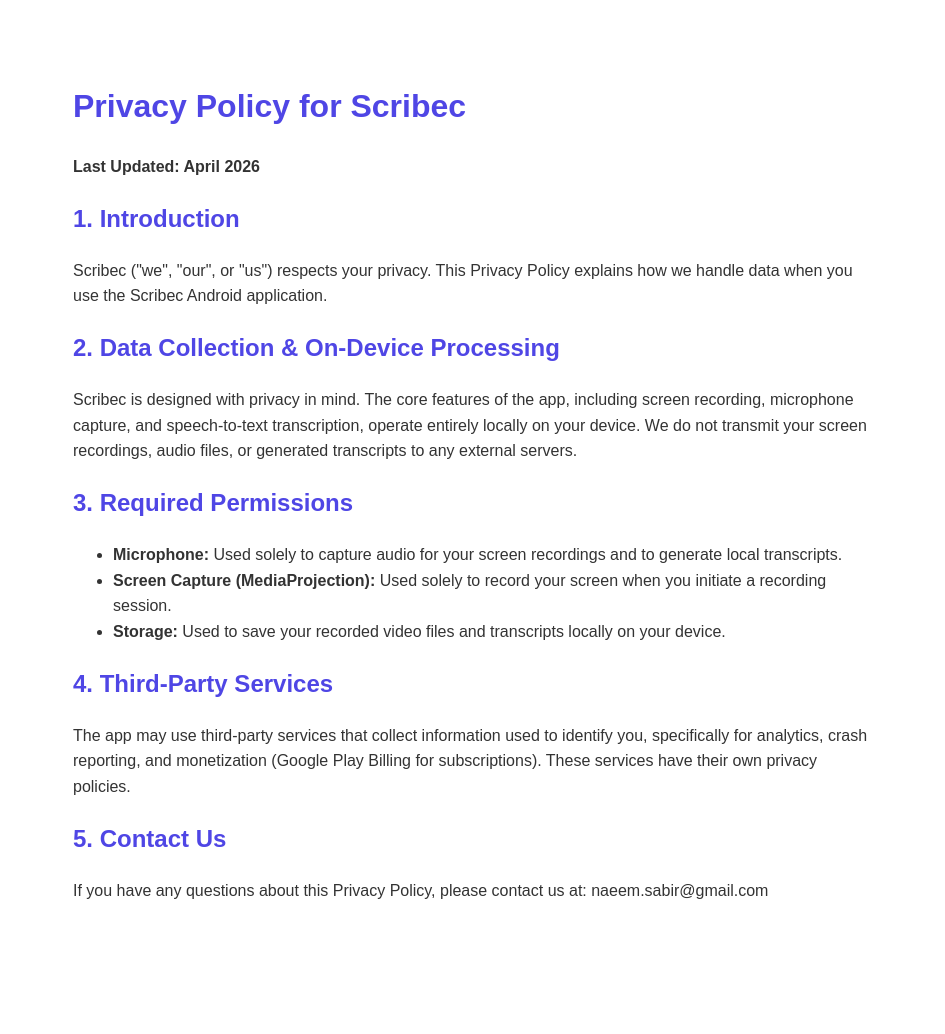
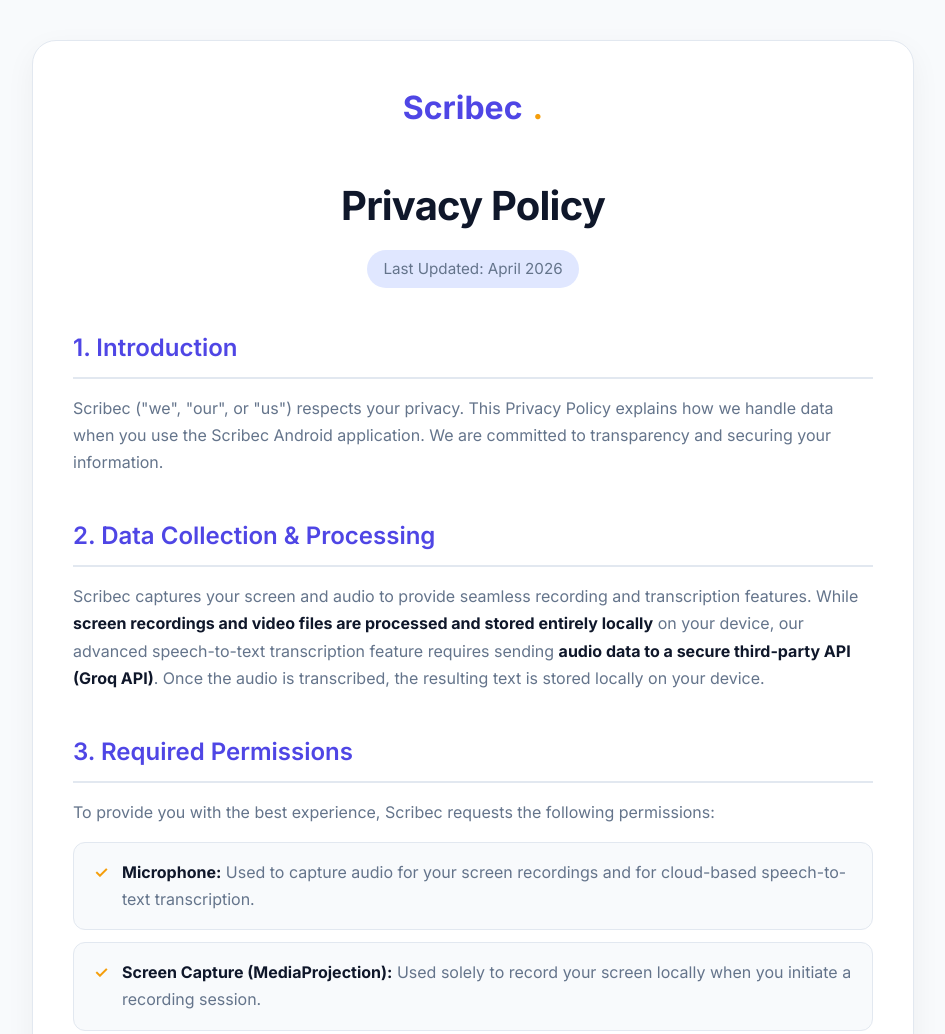
Before and after one commit to naeemsabir1/scribec-privacy, a plain HTML site: page index.html in a window 1280 px wide. Shown: the top 1034 px of the page, without its empty margins (167-1112 px from the left). Before the commit the page ends 979 px from the top, so only its background shows below. Drawn offline with Linux system fonts and the light colour scheme.

Commit message:
Update privacy policy for accuracy and new aesthetics

```diff
--- a/index.html
+++ b/index.html
@@ -1,33 +1,215 @@
 <!DOCTYPE html>
-<html>
+<html lang="en">
 <head>
+    <meta charset="UTF-8">
+    <meta name="viewport" content="width=device-width, initial-scale=1.0">
     <title>Privacy Policy - Scribec</title>
+    <link rel="preconnect" href="https://fonts.googleapis.com">
+    <link rel="preconnect" href="https://fonts.gstatic.com" crossorigin>
+    <link href="https://fonts.googleapis.com/css2?family=Inter:wght@300;400;600;700&display=swap" rel="stylesheet">
     <style>
-        body { font-family: sans-serif; line-height: 1.6; max-width: 800px; margin: 40px auto; padding: 20px; color: #333; }
-        h1, h2 { color: #4F46E5; }
+        :root {
+            --primary-indigo: #4F46E5;
+            --primary-light: #E0E7FF;
+            --secondary-amber: #F59E0B;
+            --bg-light: #F8FAFC;
+            --surface-light: #FFFFFF;
+            --text-light: #0F172A;
+            --text-variant-light: #64748B;
+            --outline-light: #E2E8F0;
+        }
+
+        @media (prefers-color-scheme: dark) {
+            :root {
+                --bg-light: #0F172A;
+                --surface-light: #1E293B;
+                --text-light: #F1F5F9;
+                --text-variant-light: #94A3B8;
+                --outline-light: #334155;
+                --primary-light: #3730A3;
+            }
+        }
+
+        body {
+            font-family: 'Inter', sans-serif;
+            background-color: var(--bg-light);
+            color: var(--text-light);
+            line-height: 1.7;
+            margin: 0;
+            padding: 0;
+            transition: background-color 0.3s ease, color 0.3s ease;
+        }
+
+        .container {
+            max-width: 800px;
+            margin: 40px auto;
+            padding: 40px;
+            background: var(--surface-light);
+            border-radius: 24px;
+            box-shadow: 0 10px 30px rgba(0, 0, 0, 0.05);
+            border: 1px solid var(--outline-light);
+        }
+
+        header {
+            text-align: center;
+            margin-bottom: 40px;
+        }
+
+        .logo {
+            font-size: 2rem;
+            font-weight: 700;
+            color: var(--primary-indigo);
+            margin-bottom: 10px;
+            display: inline-flex;
+            align-items: center;
+            gap: 10px;
+        }
+
+        .logo span {
+            color: var(--secondary-amber);
+        }
+
+        h1 {
+            font-size: 2.5rem;
+            margin-bottom: 10px;
+            font-weight: 700;
+            letter-spacing: -0.02em;
+        }
+
+        .last-updated {
+            color: var(--text-variant-light);
+            font-size: 0.95rem;
+            font-weight: 400;
+            background: var(--primary-light);
+            padding: 6px 16px;
+            border-radius: 20px;
+            display: inline-block;
+        }
+
+        h2 {
+            color: var(--primary-indigo);
+            font-size: 1.5rem;
+            margin-top: 40px;
+            margin-bottom: 16px;
+            font-weight: 600;
+            padding-bottom: 8px;
+            border-bottom: 2px solid var(--outline-light);
+        }
+
+        p {
+            margin-bottom: 16px;
+            color: var(--text-variant-light);
+        }
+
+        ul {
+            list-style-type: none;
+            padding: 0;
+        }
+
+        li {
+            background: var(--bg-light);
+            margin-bottom: 12px;
+            padding: 16px 20px;
+            border-radius: 12px;
+            border: 1px solid var(--outline-light);
+            color: var(--text-variant-light);
+            position: relative;
+            padding-left: 48px;
+        }
+
+        li::before {
+            content: "✓";
+            position: absolute;
+            left: 20px;
+            top: 16px;
+            color: var(--secondary-amber);
+            font-weight: bold;
+        }
+
+        strong {
+            color: var(--text-light);
+        }
+
+        a {
+            color: var(--primary-indigo);
+            text-decoration: none;
+            font-weight: 600;
+            transition: color 0.2s ease;
+        }
+
+        a:hover {
+            color: var(--secondary-amber);
+        }
+
+        .contact-box {
+            background: linear-gradient(135deg, rgba(79, 70, 229, 0.1), rgba(245, 158, 11, 0.1));
+            padding: 24px;
+            border-radius: 16px;
+            text-align: center;
+            margin-top: 40px;
+            border: 1px solid var(--outline-light);
+        }
+
+        .contact-box a {
+            display: inline-block;
+            margin-top: 10px;
+            background: var(--primary-indigo);
+            color: white;
+            padding: 12px 24px;
+            border-radius: 30px;
+            font-weight: 600;
+            box-shadow: 0 4px 15px rgba(79, 70, 229, 0.3);
+            transition: transform 0.2s ease, box-shadow 0.2s ease;
+        }
+
+        .contact-box a:hover {
+            transform: translateY(-2px);
+            box-shadow: 0 6px 20px rgba(79, 70, 229, 0.4);
+            color: white;
+        }
+
+        @media (max-width: 600px) {
+            .container {
+                margin: 20px;
+                padding: 24px;
+            }
+            h1 {
+                font-size: 2rem;
+            }
+        }
     </style>
 </head>
 <body>
-    <h1>Privacy Policy for Scribec</h1>
-    <p><strong>Last Updated: April 2026</strong></p>
+    <div class="container">
+        <header>
+            <div class="logo">Scribec<span>.</span></div>
+            <h1>Privacy Policy</h1>
+            <div class="last-updated">Last Updated: April 2026</div>
+        </header>
 
         <h2>1. Introduction</h2>
-    <p>Scribec ("we", "our", or "us") respects your privacy. This Privacy Policy explains how we handle data when you use the Scribec Android application.</p>
+        <p>Scribec ("we", "our", or "us") respects your privacy. This Privacy Policy explains how we handle data when you use the Scribec Android application. We are committed to transparency and securing your information.</p>
 
-    <h2>2. Data Collection & On-Device Processing</h2>
-    <p>Scribec is designed with privacy in mind. The core features of the app, including screen recording, microphone capture, and speech-to-text transcription, operate entirely locally on your device. We do not transmit your screen recordings, audio files, or generated transcripts to any external servers.</p>
+        <h2>2. Data Collection & Processing</h2>
+        <p>Scribec captures your screen and audio to provide seamless recording and transcription features. While <strong>screen recordings and video files are processed and stored entirely locally</strong> on your device, our advanced speech-to-text transcription feature requires sending <strong>audio data to a secure third-party API (Groq API)</strong>. Once the audio is transcribed, the resulting text is stored locally on your device.</p>
 
         <h2>3. Required Permissions</h2>
+        <p>To provide you with the best experience, Scribec requests the following permissions:</p>
         <ul>
-        <li><strong>Microphone:</strong> Used solely to capture audio for your screen recordings and to generate local transcripts.</li>
-        <li><strong>Screen Capture (MediaProjection):</strong> Used solely to record your screen when you initiate a recording session.</li>
-        <li><strong>Storage:</strong> Used to save your recorded video files and transcripts locally on your device.</li>
+            <li><strong>Microphone:</strong> Used to capture audio for your screen recordings and for cloud-based speech-to-text transcription.</li>
+            <li><strong>Screen Capture (MediaProjection):</strong> Used solely to record your screen locally when you initiate a recording session.</li>
+            <li><strong>Storage:</strong> Used to securely save your recorded video files and text transcripts directly on your device.</li>
+            <li><strong>Internet:</strong> Required to securely transmit audio segments to our transcription provider (Groq) and for usage analytics.</li>
         </ul>
 
         <h2>4. Third-Party Services</h2>
-    <p>The app may use third-party services that collect information used to identify you, specifically for analytics, crash reporting, and monetization (Google Play Billing for subscriptions). These services have their own privacy policies.</p>
+        <p>The app integrates specific third-party services to deliver its core features and maintain reliability. Audio tracks are processed by Groq API for Whisper transcription. Additionally, the app may use services for analytics, crash reporting, and monetization (e.g., Google Play Billing for subscriptions). These services adhere to their respective privacy policies.</p>
 
         <h2>5. Contact Us</h2>
-    <p>If you have any questions about this Privacy Policy, please contact us at: naeem.sabir@gmail.com</p>
+        <div class="contact-box">
+            <p>If you have any questions or concerns about this Privacy Policy, our data practices, or your privacy rights, please reach out to us.</p>
+            <a href="mailto:nsabir.studios@gmail.com">nsabir.studios@gmail.com</a>
+        </div>
+    </div>
 </body>
 </html>
```
Lines whose indentation alone changed are shown as unchanged.
